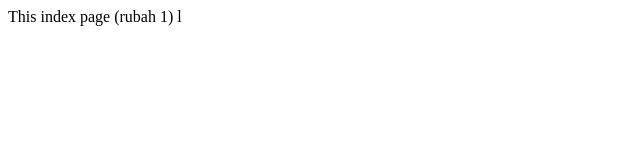
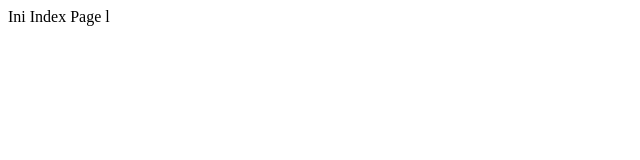
Before and after one commit to indrapurnamaa/testing, a plain HTML site: page index.html in a window 1280 px wide. Shown: the whole page, without its empty margins (0-640 px from the left). Drawn offline with Linux system fonts and the light colour scheme.

Commit message:
ubah index lagi

```diff
--- a/index.html
+++ b/index.html
@@ -6,6 +6,6 @@
     <title>Document</title>
 </head>
 <body>
-    This index page (rubah 1)
+    Ini Index Page
 </body>
 </html>l
```
